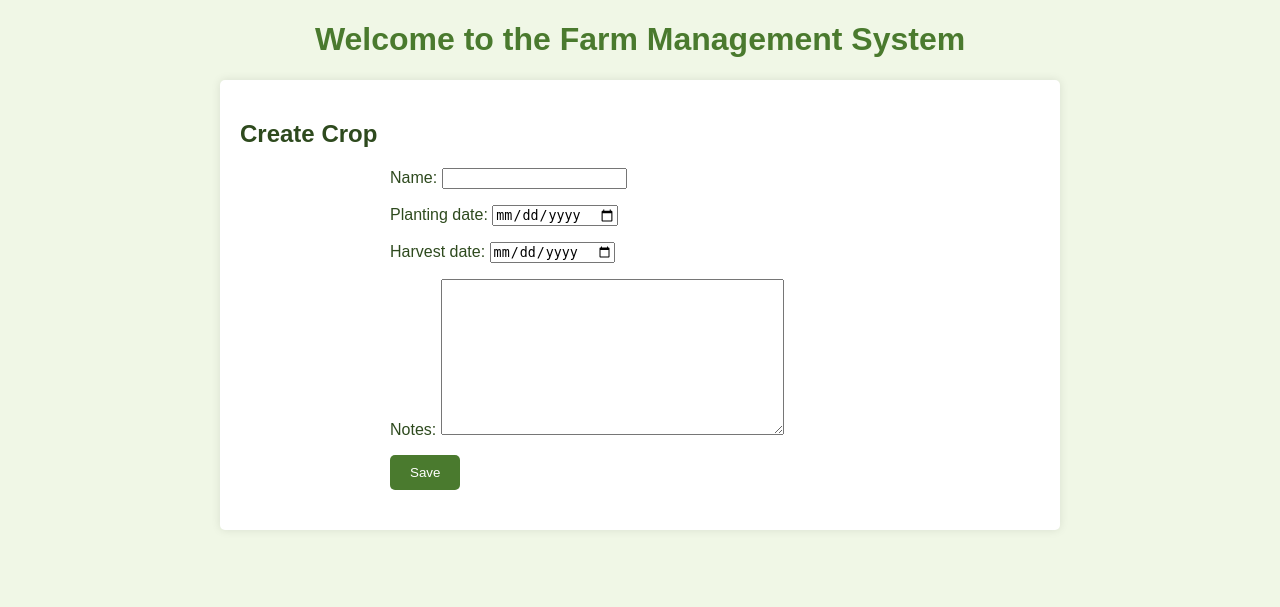
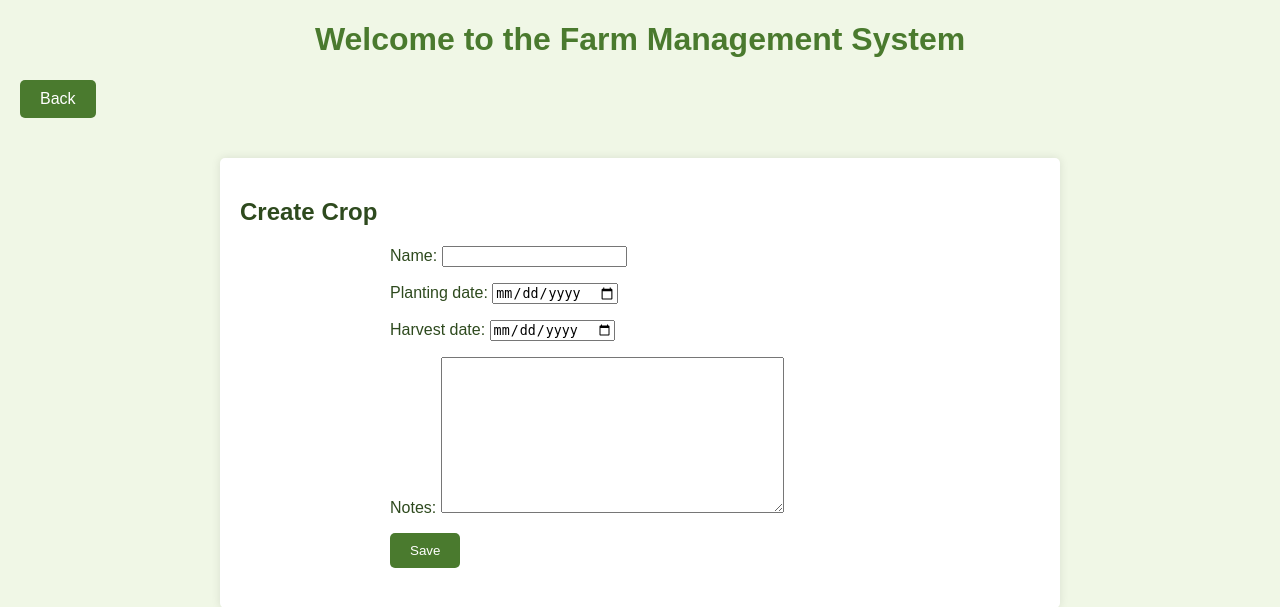
Before and after one commit to namirayounus/FMSP, a Django app: page /crop/new/ in a window 1280 px wide. Shown: the part 58-665 px from the top of the page. Run offline with Django 5.2, Linux system fonts and the light colour scheme; the visitor is signed in with stand-in values (Sample User, id 1).

Commit message:
Step 12: Add back button to all pages

```diff
--- a/farm/templates/farm/base.html
+++ b/farm/templates/farm/base.html
@@ -36,6 +36,19 @@
             border-radius: 5px;
             box-shadow: 0 0 10px rgba(0,0,0,0.1);
         }
+        .back-button {
+            display: inline-block;
+            background-color: #4a7a2e; /* Farm green */
+            color: white;
+            padding: 10px 20px;
+            border-radius: 5px;
+            text-decoration: none;
+            margin-bottom: 20px;
+            cursor: pointer;
+        }
+        .back-button:hover {
+            background-color: #3a6224; /* Slightly darker green on hover */
+        }
     </style>
 </head>
 <body>
@@ -50,6 +63,7 @@
         {% endif %}
     </nav>
     <h1>Welcome to the Farm Management System</h1>
+    <a href="javascript:history.back()" class="back-button">Back</a>
     <div class="content">
         {% block content %}
         {% endblock %}
```
